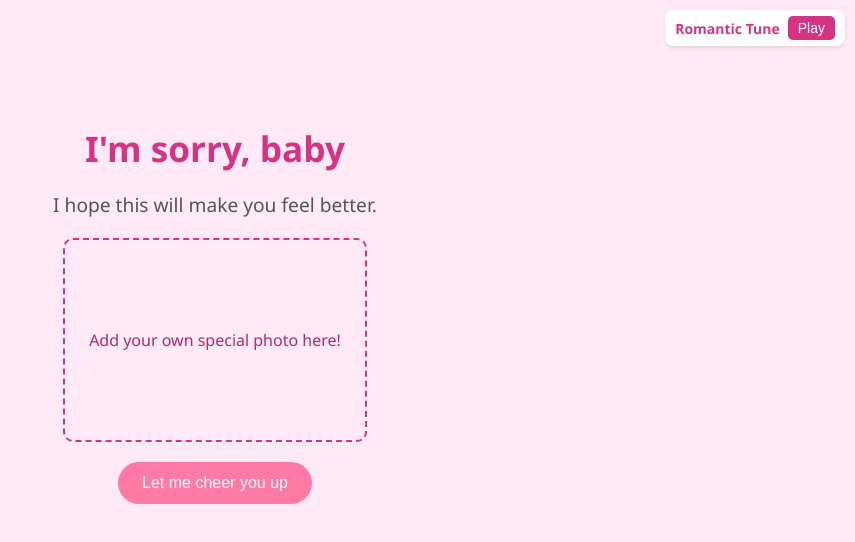
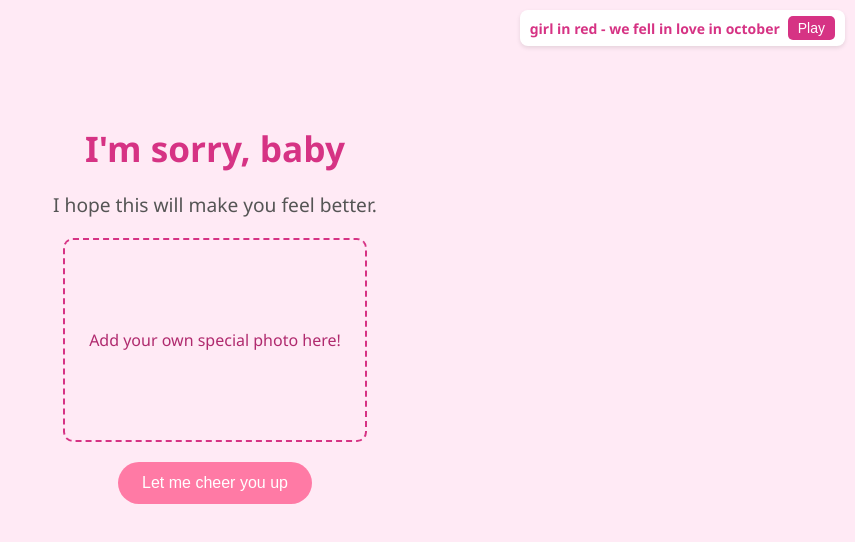
Before and after one commit to CanDuv/NGDD, a plain HTML site: page page2.html in a window 1280 px wide. Shown: the whole page, without its empty margins (425-1280 px from the left). Drawn offline with Linux system fonts and the light colour scheme.

Commit message:
Update page2.html

```diff
--- a/page2.html
+++ b/page2.html
@@ -9,8 +9,8 @@
 <body>
   <!-- Background audio player -->
   <div class="audio-player">
-    <audio id="background-audio" src="assets/audio/tune.wav" loop></audio>
-    <span class="song-title">Romantic Tune</span>
+    <audio id="background-audio" src="assets/audio/girl in red - we fell in love in october.mp3" loop></audio>
+    <span class="song-title">girl in red - we fell in love in october</span>
     <button id="audio-control" class="audio-control">Play</button>
   </div>
 
```
